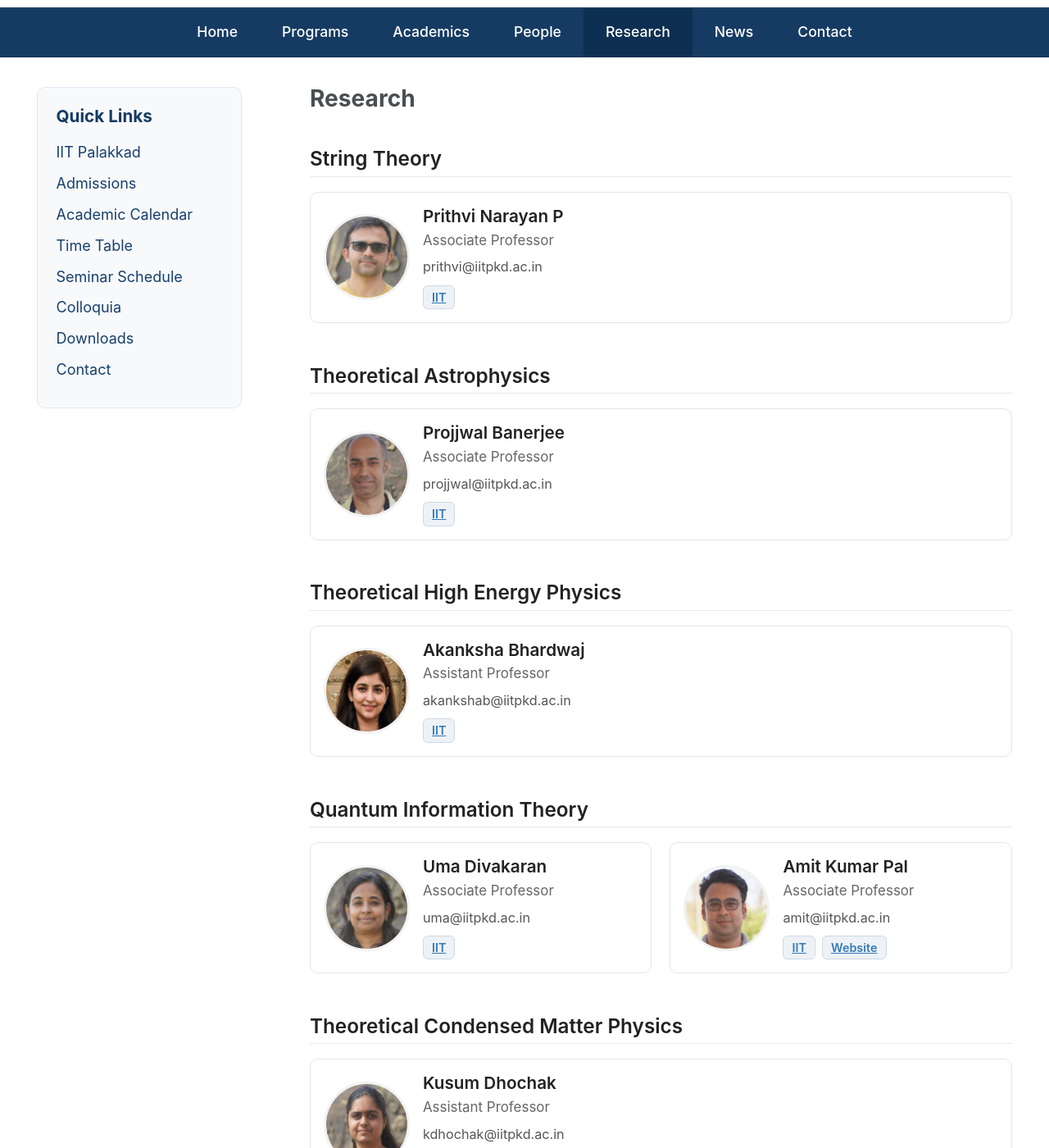
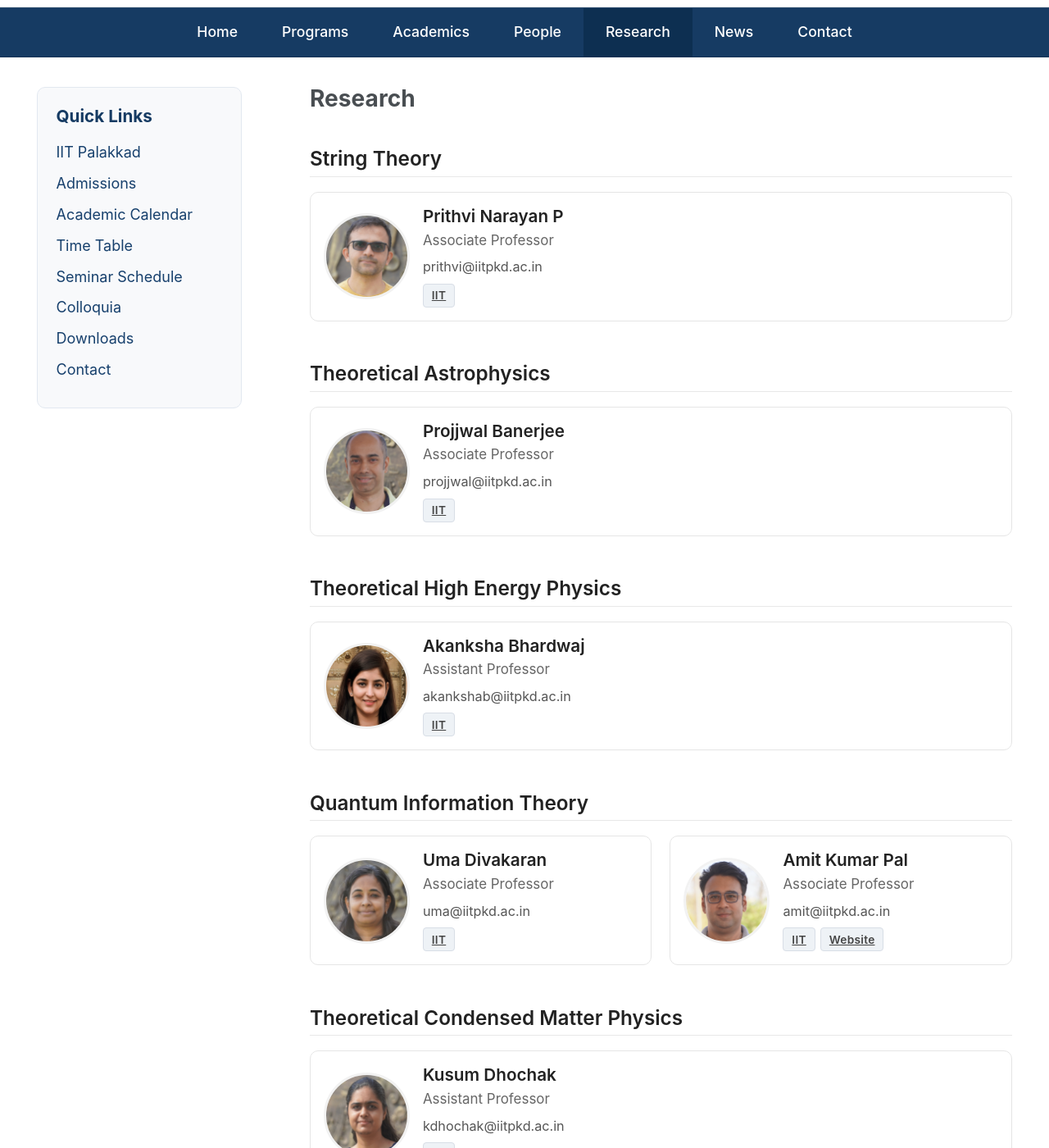
Before and after one commit to phyall/phyall.github.io, a Jekyll site: the page built from _pages/research.md, in a window 1280 px wide and 1400 px high, scrolled down 192 px. Shown: the whole window at 82% size. Built offline with Jekyll 4.4.1, drawn with Linux system fonts in a browser that asks for light colours; a style sheet for code colours, icons or effects is not loaded.

Commit message:
Update _facultymini.scss

```diff
--- a/_sass/_facultymini.scss
+++ b/_sass/_facultymini.scss
@@ -136,61 +136,71 @@
    ========================================================================== */
 
 .faculty-mini-links {
+
     display: flex;
     flex-wrap: wrap;
-  gap: 8px;
-  margin-top: 10px;
+    gap: 0.35rem;
+
+    margin-top: 0.45rem;
+
 }
 
 .faculty-mini-badge {
 
     display: inline-block;
 
-  padding: 3px 10px;
+    padding: .18rem .55rem;
 
-  font-size: 0.80rem;
-  font-weight: 600;
-
-  color: #337ab7;
+    border-radius: 4px;
 
     background: #eef2f6;
 
-  border: 1px solid #cfd8e3;
+    border: 1px solid #d8dee6;
 
-  border-radius: 6px;
+    color: #444;
 
     text-decoration: none;
 
+    font-size: .76rem;
+
+    font-weight: 600;
+
+    letter-spacing: .02em;
+
     transition:
-      background-color .18s ease,
-      border-color .18s ease,
-      color .18s ease;
+        background .2s ease,
+        border-color .2s ease,
+        color .2s ease;
+
 }
 
 .faculty-mini-badge:visited {
-  color: #337ab7;
+
+    color: #444;
     text-decoration: none;
+
 }
 
 .faculty-mini-badge:hover,
 .faculty-mini-badge:focus {
 
-  background: #337ab7;
+    background: #1d5fa7;
 
-  border-color: #337ab7;
+    border-color: #1d5fa7;
 
-  color: #ffffff;
+    color: white;
 
     text-decoration: underline;
+
 }
 
 .faculty-mini-badge:active {
 
-  background: #2865a8;
+    background: #174c85;
 
-  border-color: #2865a8;
+    border-color: #174c85;
 
-  color: #ffffff;
+    color: white;
 
 }
 
```
Lines whose indentation alone changed are shown as unchanged.
